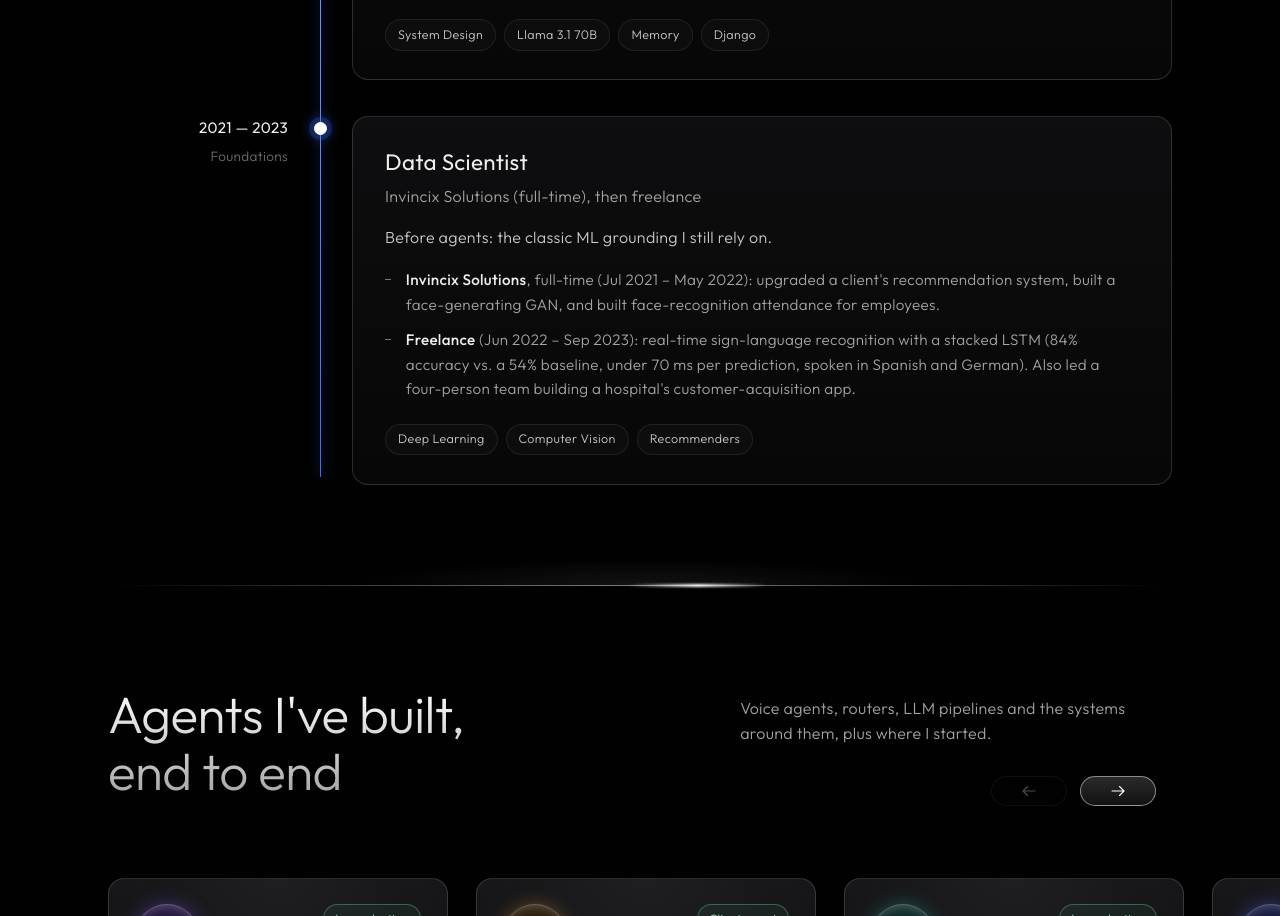
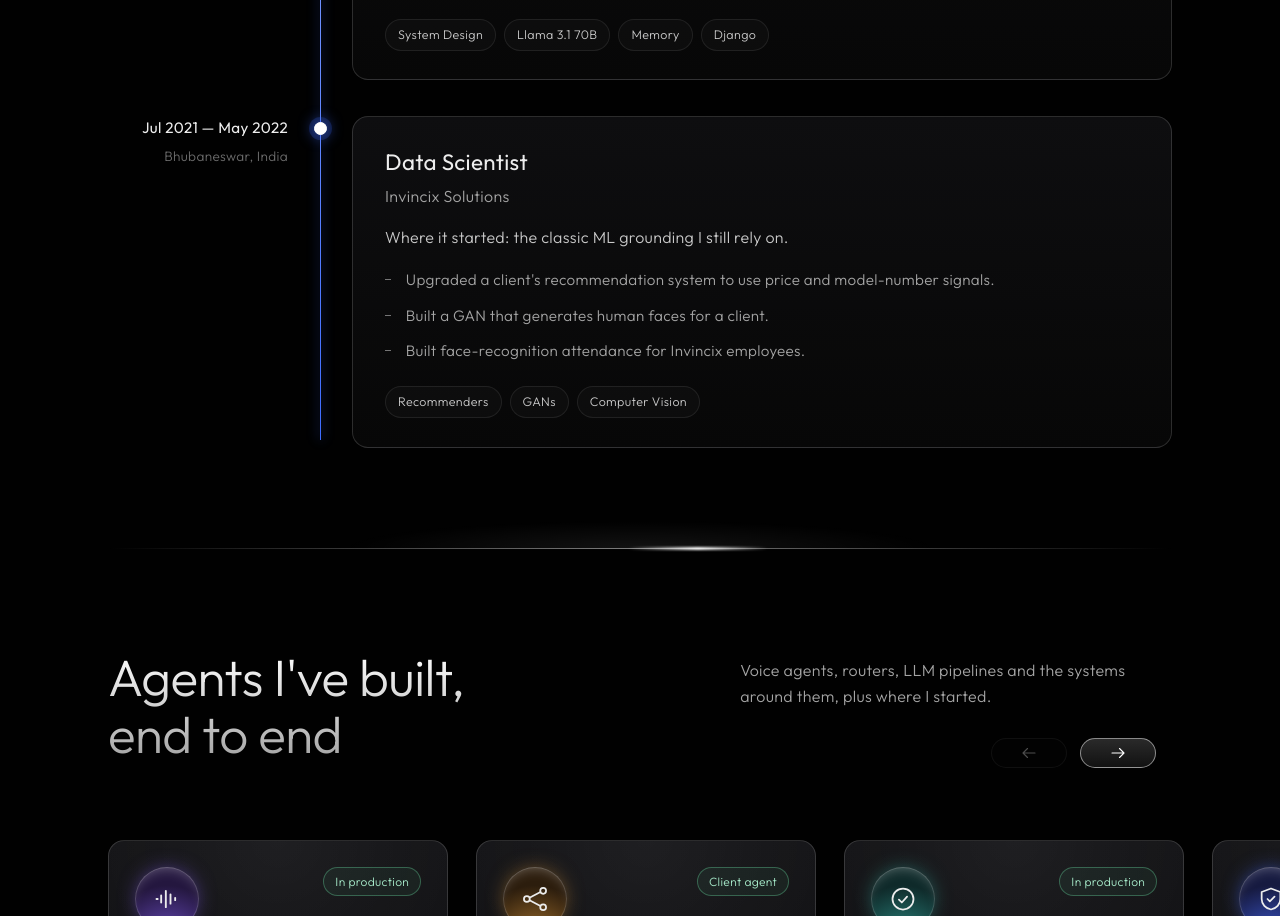
Before and after one commit to Satyajeet-code/portfolio, a plain HTML site: page portfolio/index.html in a window 1280 px wide. Shown: the part 5313-6229 px from the top of the page. Drawn offline with Linux system fonts and the light colour scheme; animation ran at ten frames a second.

Commit message:
Add files via upload

```diff
--- a/portfolio/index.html
+++ b/portfolio/index.html
@@ -390,23 +390,24 @@
             </article>
           </li>
 
-          <li class="t-item t-item--compact" data-reveal>
+          <li class="t-item" data-reveal>
             <span class="t-item__dot" aria-hidden="true"></span>
             <div class="t-item__meta">
-              <span class="t-item__date">2021 — 2023</span>
-              <span class="t-item__place">Foundations</span>
+              <span class="t-item__date">Jul 2021 — May 2022</span>
+              <span class="t-item__place">Bhubaneswar, India</span>
             </div>
             <article class="t-card spotlight">
               <header>
                 <h3>Data Scientist</h3>
-                <p class="t-card__org">Invincix Solutions (full-time), then freelance</p>
+                <p class="t-card__org">Invincix Solutions</p>
               </header>
-              <p class="t-card__summary">Before agents: the classic ML grounding I still rely on.</p>
+              <p class="t-card__summary">Where it started: the classic ML grounding I still rely on.</p>
               <ul>
-                <li><strong>Invincix Solutions</strong>, full-time (Jul 2021 – May 2022): upgraded a client's recommendation system, built a face-generating GAN, and built face-recognition attendance for employees.</li>
-                <li><strong>Freelance</strong> (Jun 2022 – Sep 2023): real-time sign-language recognition with a stacked LSTM (84% accuracy vs. a 54% baseline, under 70&nbsp;ms per prediction, spoken in Spanish and German). Also led a four-person team building a hospital's customer-acquisition app.</li>
+                <li>Upgraded a client's recommendation system to use price and model-number signals.</li>
+                <li>Built a GAN that generates human faces for a client.</li>
+                <li>Built face-recognition attendance for Invincix employees.</li>
               </ul>
-              <div class="chips"><span>Deep Learning</span><span>Computer Vision</span><span>Recommenders</span></div>
+              <div class="chips"><span>Recommenders</span><span>GANs</span><span>Computer Vision</span></div>
             </article>
           </li>
         </ol>
```
